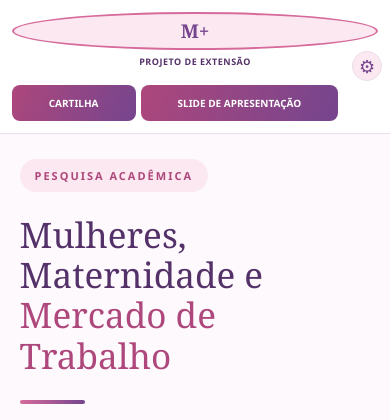
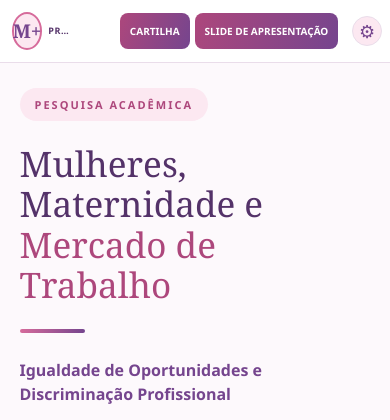
Before and after one commit to juniorrdantas/mulheres-maternidade, a FastAPI app: page / in a window 390 px wide. Shown: the top 420 px of the page. Run offline with FastAPI, Linux system fonts and the light colour scheme; some libraries are stand-ins or nearby versions.

Commit message:
Corrige layout do cabecalho no celular

```diff
--- a/static/style.css
+++ b/static/style.css
@@ -621,84 +621,85 @@ a {
 
     .topo {
         display: flex;
-        flex-direction: column; /* Organiza os elementos de cima para baixo no telemóvel */
-        align-items: center;    /* Centraliza tudo horizontalmente */
-        justify-content: center;
-        gap: 12px;
-        padding: 18px 15px;
+        flex-direction: row;
+        align-items: center;
+        justify-content: space-between;
+        gap: 10px;
+        padding: 12px 15px;
         min-height: auto;
         position: relative;
     }
 
     .marca {
         display: flex;
-        flex-direction: column; /* Coloca o emblema em cima e os textos abaixo dele */
         align-items: center;
-        text-align: center;
-        gap: 8px;
-        width: 100%;
-        margin-bottom: 5px;
+        gap: 10px;
+        flex: 1;
+        min-width: 0;
+        padding-right: 35px; /* Espaço reservado para a engrenagem não cobrir o texto */
     }
 
     .emblema {
-        width: 48px;
-        height: 48px;
-        font-size: 22px;
+        width: 40px;
+        height: 40px;
+        font-size: 19px;
         flex-shrink: 0;
     }
 
     .marca div {
-        width: 100%;
+        min-width: 0;
+        flex: 1;
     }
 
     .marca strong {
-        font-size: 11px;
+        font-size: 10px;
         letter-spacing: 0.5px;
-        white-space: normal;
-        line-height: 1.3;
+        line-height: 1.2;
+        white-space: nowrap;
+        overflow: hidden;
+        text-overflow: ellipsis;
     }
 
     .marca small {
-        font-size: 9px;
+        font-size: 8px;
         letter-spacing: 1px;
-        margin-top: 3px;
+        margin-top: 2px;
+        white-space: nowrap;
+        overflow: hidden;
+        text-overflow: ellipsis;
     }
 
-    /* Botões de documentos centralizados abaixo do cabeçalho */
+    /* Botões de acesso logo abaixo ou compactos */
     .acoes-topo {
         display: flex;
-        flex-wrap: wrap;
         align-items: center;
-        justify-content: center;
-        gap: 8px;
-        width: 100%;
-        margin: 0;
+        gap: 6px;
+        margin-left: 0;
         padding: 0;
+        flex-shrink: 0;
     }
 
     .acoes-topo .botao-documento {
-        flex: 1 1 auto;
-        min-height: 36px;
-        padding: 8px 12px;
-        font-size: 10px;
+        min-height: 32px;
+        padding: 6px 10px;
+        font-size: 9px;
         white-space: nowrap;
-        text-align: center;
     }
 
-    /* Botão da engrenagem reposicionado discretamente no canto superior direito */
+    /* Engrenagem fixa e discreta no canto superior direito */
     .botao-admin {
         position: absolute;
-        top: 12px;
+        top: 50%;
         right: 12px;
-        transform: none;
+        transform: translateY(-50%);
         margin-left: 0;
-        width: 30px;
-        height: 30px;
-        font-size: 16px;
+        width: 28px;
+        height: 28px;
+        font-size: 15px;
     }
 
     .botao-admin:hover {
-        transform: rotate(45deg);
+        transform: translateY(-50%) rotate(45deg);
     }
 
     main {
```
